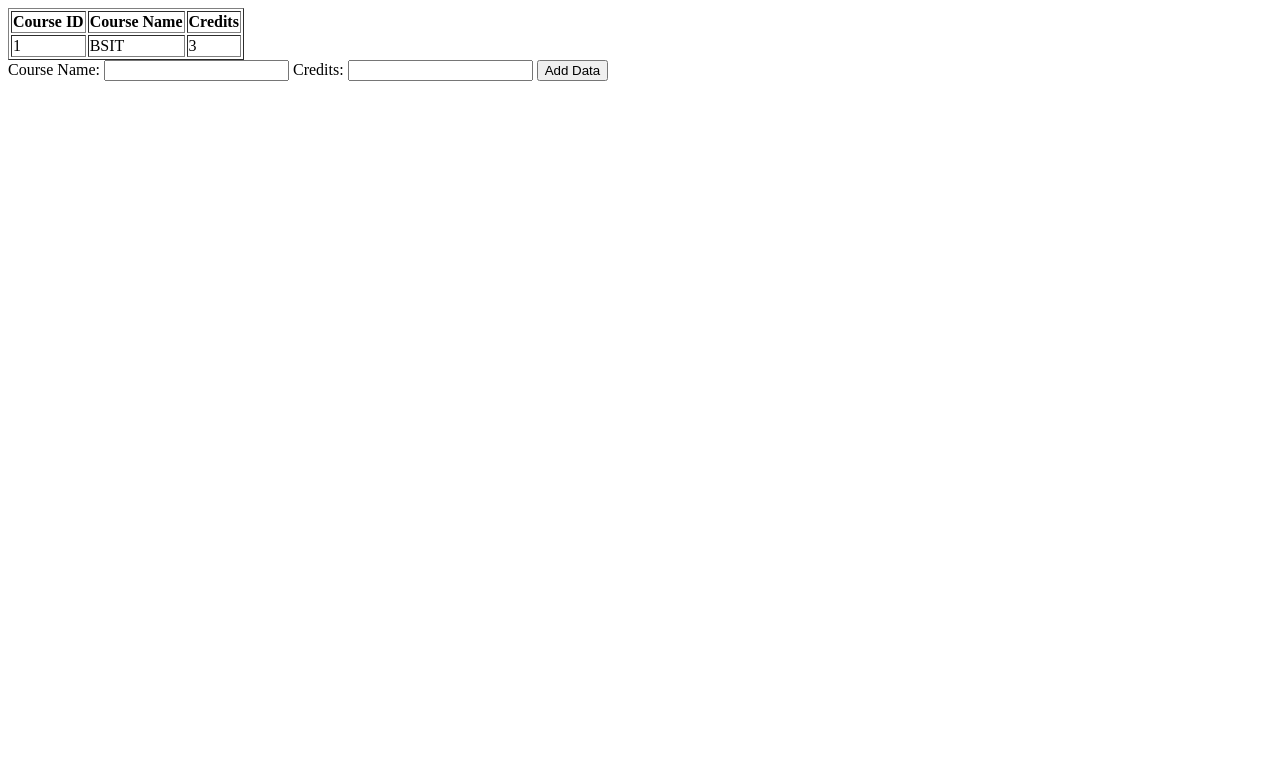
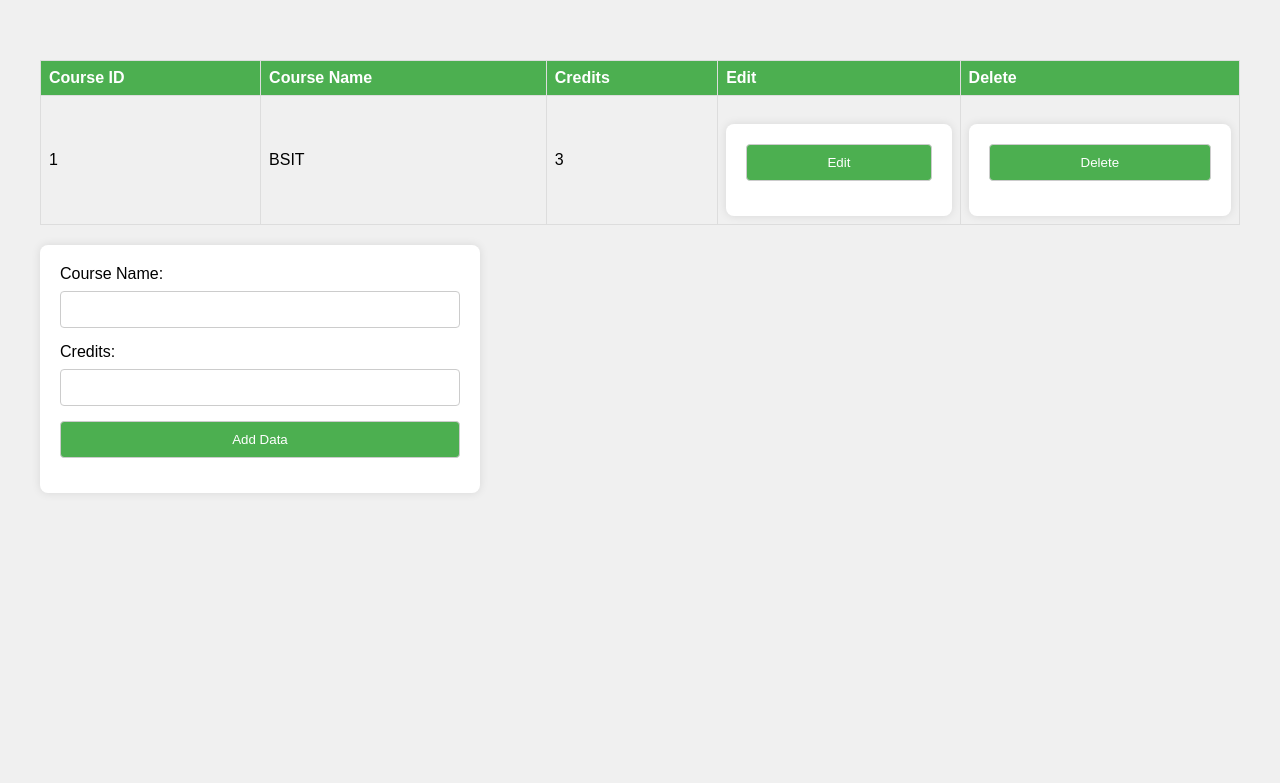
Before and after one commit to jamiefayezsksk/wis, a PHP site: page /course.php in a window 1280 px wide. Shown: the top 783 px of the page. Run offline with PHP 8.4, Linux system fonts and the light colour scheme; data comes from the database, SQL or seed files in the repository.

Commit message:
modified

```diff
--- a/course.php
+++ b/course.php
@@ -1,3 +1,24 @@
+<!DOCTYPE html>
+<html lang="en">
+
+<head>
+    <meta charset="UTF-8">
+    <meta name="viewport" content="width=device-width, initial-scale=1.0">
+    <title>Document</title>
+</head>
+
+<body>
+    <!DOCTYPE html>
+    <html lang="en">
+
+    <head>
+        <meta charset="UTF-8">
+        <meta name="viewport" content="width=device-width, initial-scale=1.0">
+        <link rel="stylesheet" type="text/css" href="styles.css">
+        <title>Course Records</title>
+    </head>
+
+    <body>
         <?php
         $servername = "localhost";
         $username = "root";
@@ -14,6 +35,22 @@ if ($conn->connect_error) {
 
         // Check if form is submitted for adding data
         if ($_SERVER["REQUEST_METHOD"] == "POST") {
+            if (isset($_POST['edit'])) {
+                // Handle edit logic
+                $edit_id = $_POST['edit_id'];
+                // Redirect to edit page or perform edit action
+                // Example: header("Location: edit_course.php?id=$edit_id");
+            } elseif (isset($_POST['delete'])) {
+                // Handle delete logic
+                $delete_id = $_POST['delete_id'];
+                $delete_query = "DELETE FROM Course WHERE CourseID = $delete_id";
+                if ($conn->query($delete_query) === TRUE) {
+                    echo "Record deleted successfully.";
+                } else {
+                    echo "Error deleting record: " . $conn->error;
+                }
+            } else {
+                // Handle add logic
                 $courseName = $_POST['courseName'];
                 $credits = $_POST['credits'];
 
@@ -30,6 +67,7 @@ if ($_SERVER["REQUEST_METHOD"] == "POST") {
                 // Close statement
                 $stmt->close();
             }
+        }
 
         // Fetch data
         $sql = "SELECT * FROM Course";
@@ -40,13 +78,17 @@ if ($result) {
             echo '<table border="1">';
             echo '<tr><th>Course ID</th>
         <th>Course Name</th>
-        <th>Credits</th></tr>';
+        <th>Credits</th>
+        <th>Edit</th>
+        <th>Delete</th></tr>';
             // Process the results
             while ($row = $result->fetch_assoc()) {
                 echo '<tr>';
                 echo '<td>' . $row['CourseID'] . '</td>';
                 echo '<td>' . $row['CourseName'] . '</td>';
                 echo '<td>' . $row['Credits'] . '</td>';
+                echo '<td><form method="post" action=""><input type="hidden" name="edit_id" value="' . $row['CourseID'] . '"><input type="submit" name="edit" value="Edit"></form></td>';
+                echo '<td><form method="post" action=""><input type="hidden" name="delete_id" value="' . $row['CourseID'] . '"><input type="submit" name="delete" value="Delete"></form></td>';
                 echo '</tr>';
             }
             echo '</table>';
@@ -66,3 +108,10 @@ if ($result) {
         // Close connection
         $conn->close();
         ?>
+    </body>
+
+    </html>
+
+</body>
+
+</html>
--- /dev/null
+++ b/styles.css
@@ -0,0 +1,59 @@
+/* styles.css */
+body {
+    font-family: Arial, sans-serif;
+    margin: 20px;
+    padding: 20px;
+    background-color: #f0f0f0;
+}
+
+table {
+    width: 100%;
+    border-collapse: collapse;
+    margin-top: 20px;
+}
+
+th,
+td {
+    border: 1px solid #ddd;
+    padding: 8px;
+    text-align: left;
+}
+
+th {
+    background-color: #4CAF50;
+    color: white;
+}
+
+form {
+    margin-top: 20px;
+    max-width: 400px;
+    /* Adjust the width as needed */
+    background-color: #fff;
+    padding: 20px;
+    border-radius: 8px;
+    box-shadow: 0 0 10px rgba(0, 0, 0, 0.1);
+}
+
+label {
+    display: block;
+    margin-bottom: 8px;
+}
+
+input {
+    width: 100%;
+    padding: 10px;
+    margin-bottom: 15px;
+    border: 1px solid #ccc;
+    border-radius: 4px;
+    box-sizing: border-box;
+}
+
+input[type="submit"] {
+    background-color: #4CAF50;
+    color: white;
+    cursor: pointer;
+}
+
+input[type="submit"]:hover {
+    background-color: #45a049;
+}
```
Also changed, not shown: 04_variables_types.php (deleted, +0 -18 lines), enrollment.php (+13 -0 lines), instructor.php (+36 -1 lines), student.php (+36 -1 lines). Lines whose indentation alone changed are shown as unchanged.
